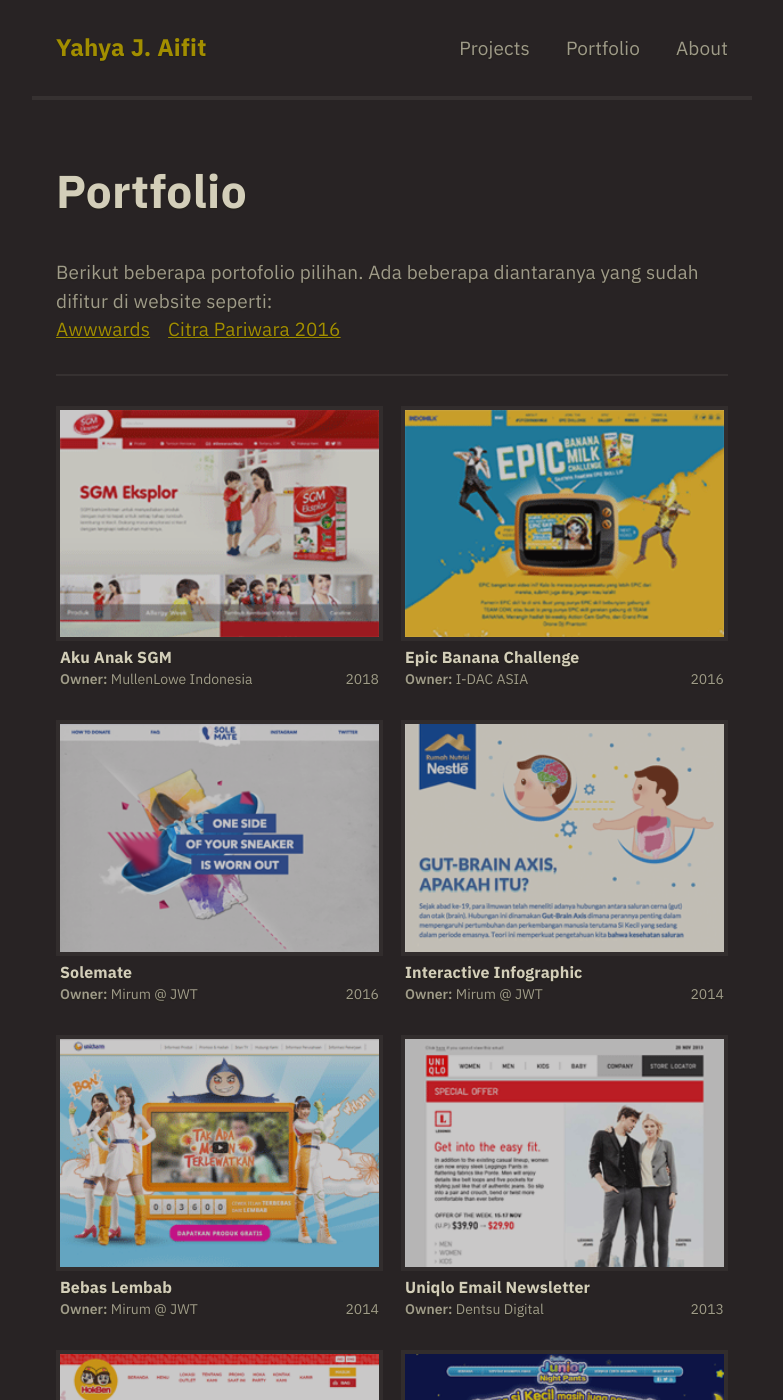
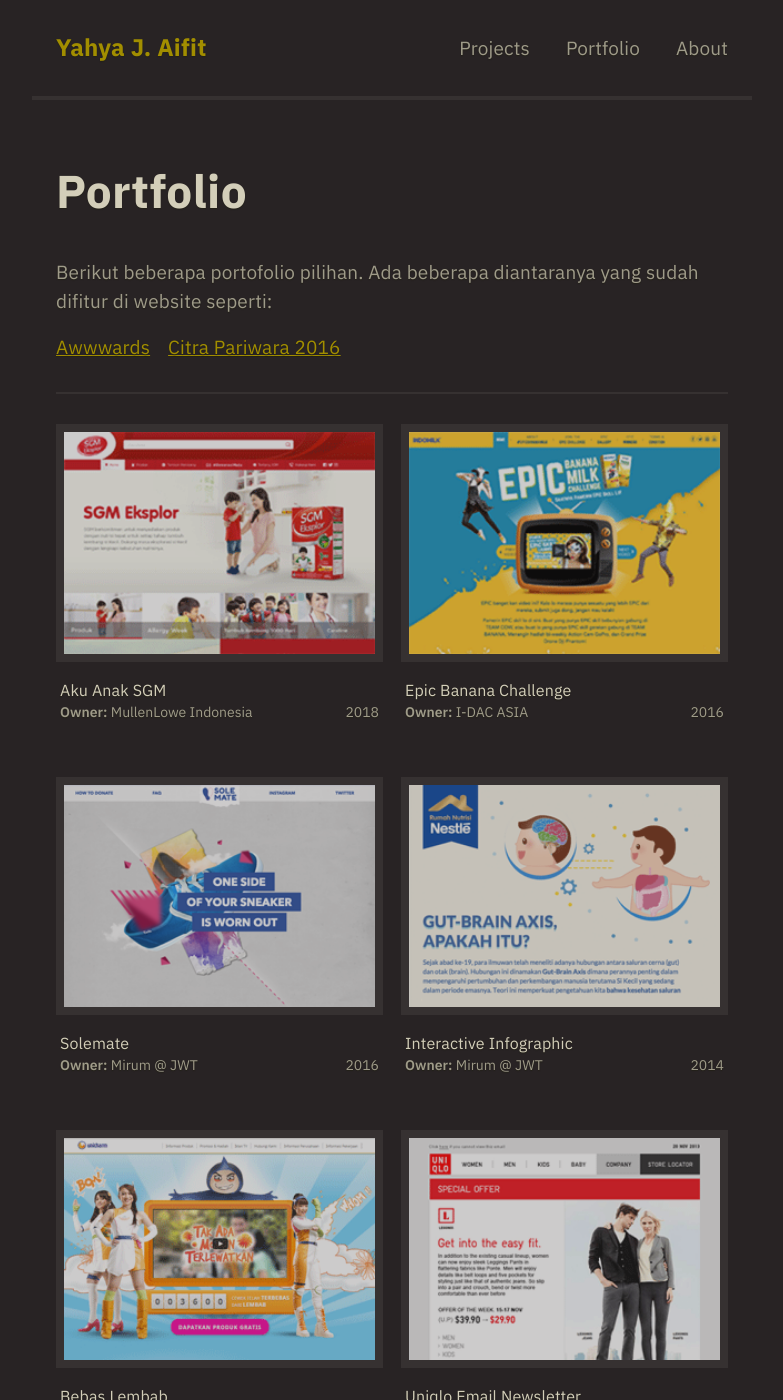
Before and after one commit to aifit/aifit.github.io, a Jekyll site: the page built from pages/portfolio.md, in a window 1280 px wide and 1400 px high. Shown: the whole window, without its empty margins (248-1031 px from the left). Built offline with Jekyll 4.4.1, drawn with Linux system fonts in a browser that asks for light colours.

Commit message:
enhance grid

```diff
--- a/_scss/2-comp/_comp.thumb.scss
+++ b/_scss/2-comp/_comp.thumb.scss
@@ -4,10 +4,12 @@
 .c-thumb {
 
   .c-thumb__item {
+    @include margin(4, "bottom");
     width: 100%;
   }
 
   .c-thumb__head {
+    @include margin(2, "bottom");
     width: 100%;
     padding: 4px;
     background: $global-color-dark-grey;
@@ -25,7 +27,6 @@
     @include txt-size("fair");
     @include margin(0, "bottom");
     letter-spacing: .008em;
-    font-weight: bold;
     color: $global-color-khaki;
   }
 
--- a/pages/portfolio.md
+++ b/pages/portfolio.md
@@ -4,7 +4,7 @@
 permalink: /portfolio/
 ---
 
-<p class="u-mrgn-bottom--0">Berikut beberapa portofolio pilihan. Ada beberapa diantaranya yang sudah difitur di website seperti:</p>
+<p class="u-mrgn-bottom--3">Berikut beberapa portofolio pilihan. Ada beberapa diantaranya yang sudah difitur di website seperti:</p>
 
 <div class="o-grid">
   <div class="o-grid__item">
@@ -29,7 +29,7 @@
   <div class="o-grid__item col-sm-6 col-xs-12 u-mrgn-bottom--5">
     <div class="c-thumb">
       <div class="c-thumb__item">
-        <div class="c-thum__head">
+        <div class="c-thumb__head">
           <img src="{{ site.url }}/img/port/sgm.gif" alt="" class="c-thumb__img">
         </div>
         <div class="c-thumb__body">
@@ -53,7 +53,7 @@
   <div class="o-grid__item col-sm-6 col-xs-12 u-mrgn-bottom--5">
     <div class="c-thumb">
       <div class="c-thumb__item">
-        <div class="c-thum__head">
+        <div class="c-thumb__head">
           <img src="{{ site.url }}/img/port/epicbanana.gif" alt="" class="c-thumb__img">
         </div>
         <div class="c-thumb__body">
@@ -80,7 +80,7 @@
   <div class="o-grid__item col-sm-6 col-xs-12 u-mrgn-bottom--5">
     <div class="c-thumb">
       <div class="c-thumb__item">
-        <div class="c-thum__head">
+        <div class="c-thumb__head">
           <img src="{{ site.url }}/img/port/solemate.png" alt="" class="c-thumb__img">
         </div>
         <div class="c-thumb__body">
@@ -104,7 +104,7 @@
   <div class="o-grid__item col-sm-6 col-xs-12 u-mrgn-bottom--5">
     <div class="c-thumb">
       <div class="c-thumb__item">
-        <div class="c-thum__head">
+        <div class="c-thumb__head">
           <img src="{{ site.url }}/img/port/infografik.gif" alt="" class="c-thumb__img">
         </div>
         <div class="c-thumb__body">
@@ -131,7 +131,7 @@
   <div class="o-grid__item col-sm-6 col-xs-12 u-mrgn-bottom--5">
     <div class="c-thumb">
       <div class="c-thumb__item">
-        <div class="c-thum__head">
+        <div class="c-thumb__head">
           <img src="{{ site.url }}/img/port/bebaslembab.gif" alt="" class="c-thumb__img">
         </div>
         <div class="c-thumb__body">
@@ -155,7 +155,7 @@
   <div class="o-grid__item col-sm-6 col-xs-12 u-mrgn-bottom--5">
     <div class="c-thumb">
       <div class="c-thumb__item">
-        <div class="c-thum__head">
+        <div class="c-thumb__head">
           <img src="{{ site.url }}/img/port/uniqlo.gif" alt="" class="c-thumb__img">
         </div>
         <div class="c-thumb__body">
@@ -182,7 +182,7 @@
   <div class="o-grid__item col-sm-6 col-xs-12 u-mrgn-bottom--5">
     <div class="c-thumb">
       <div class="c-thumb__item">
-        <div class="c-thum__head">
+        <div class="c-thumb__head">
           <img src="{{ site.url }}/img/port/hokben.gif" alt="" class="c-thumb__img">
         </div>
         <div class="c-thumb__body">
@@ -206,7 +206,7 @@
   <div class="o-grid__item col-sm-6 col-xs-12 u-mrgn-bottom--5">
     <div class="c-thumb">
       <div class="c-thumb__item">
-        <div class="c-thum__head">
+        <div class="c-thumb__head">
           <img src="{{ site.url }}/img/port/mamypoko.gif" alt="" class="c-thumb__img">
         </div>
         <div class="c-thumb__body">
@@ -233,7 +233,7 @@
   <div class="o-grid__item col-sm-6 col-xs-12 u-mrgn-bottom--5">
     <div class="c-thumb">
       <div class="c-thumb__item">
-        <div class="c-thum__head">
+        <div class="c-thumb__head">
           <img src="{{ site.url }}/img/port/nissan.gif" alt="" class="c-thumb__img">
         </div>
         <div class="c-thumb__body">
@@ -257,7 +257,7 @@
   <div class="o-grid__item col-sm-6 col-xs-12 u-mrgn-bottom--5">
     <div class="c-thumb">
       <div class="c-thumb__item">
-        <div class="c-thum__head">
+        <div class="c-thumb__head">
           <img src="{{ site.url }}/img/port/festival.gif" alt="" class="c-thumb__img">
         </div>
         <div class="c-thumb__body">
```
Also changed, not shown: pages/projects.md (+2 -2 lines), css/main.css.
